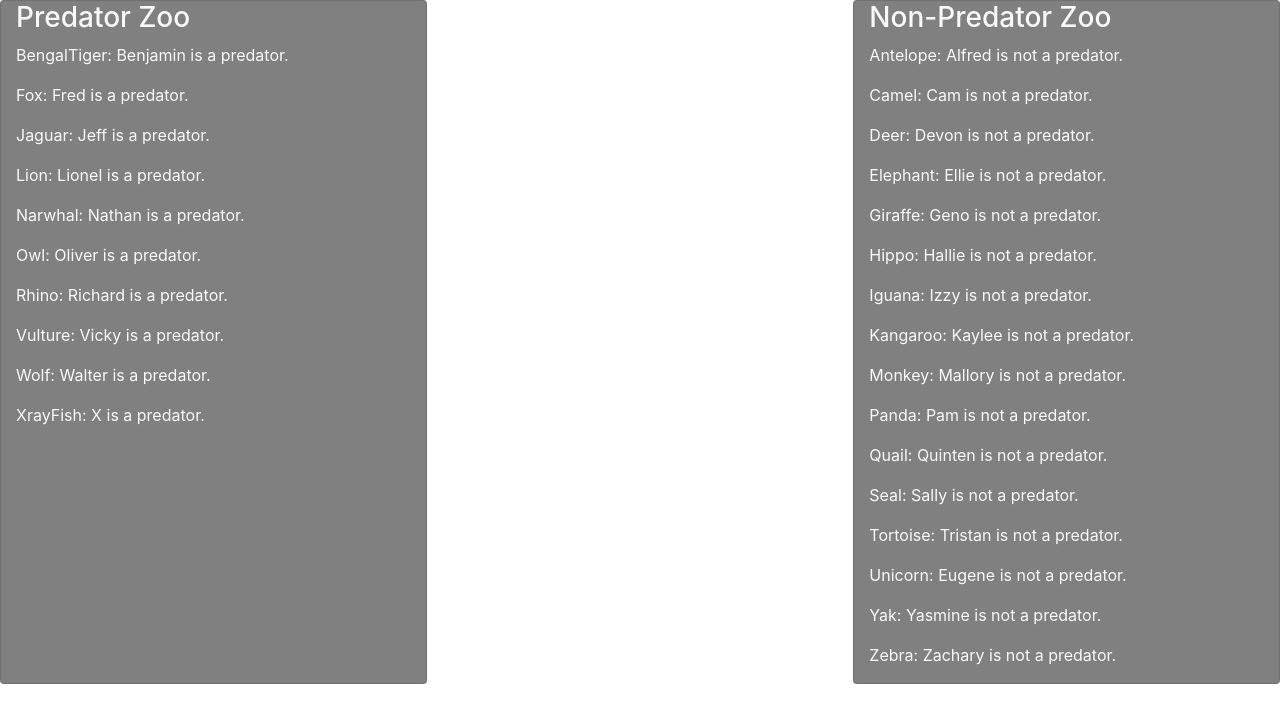
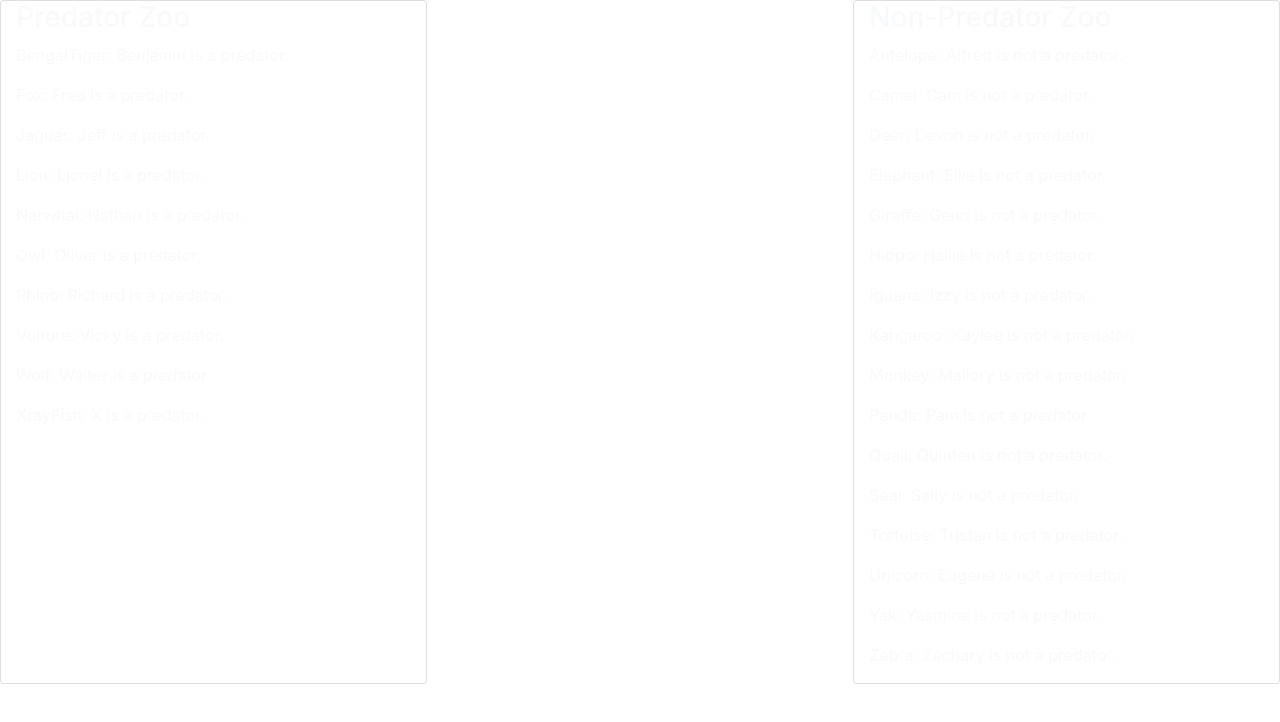
Before and after one commit to ethanboone/AfternoonChallengeWeek3Day1, a plain HTML site: page index.html in a window 1280 px wide. Drawn offline with nearby package versions, Linux system fonts and the light colour scheme.

Commit message:
removed css file

```diff
--- a/index.html
+++ b/index.html
@@ -7,7 +7,6 @@
     <meta name="viewport" content="width=device-width, initial-scale=1.0">
     <link rel="stylesheet" href="https://cdn.jsdelivr.net/npm/bootstrap@4.6.0/dist/css/bootstrap.min.css"
         integrity="sha384-B0vP5xmATw1+K9KRQjQERJvTumQW0nPEzvF6L/Z6nronJ3oUOFUFpCjEUQouq2+l" crossorigin="anonymous">
-    <link rel="stylesheet" href="style.css">
     <title>Document</title>
 </head>
 
--- a/style.css
+++ /dev/null
@@ -1,3 +0,0 @@
-.card {
-    background-color: gray!important;
-}
```
